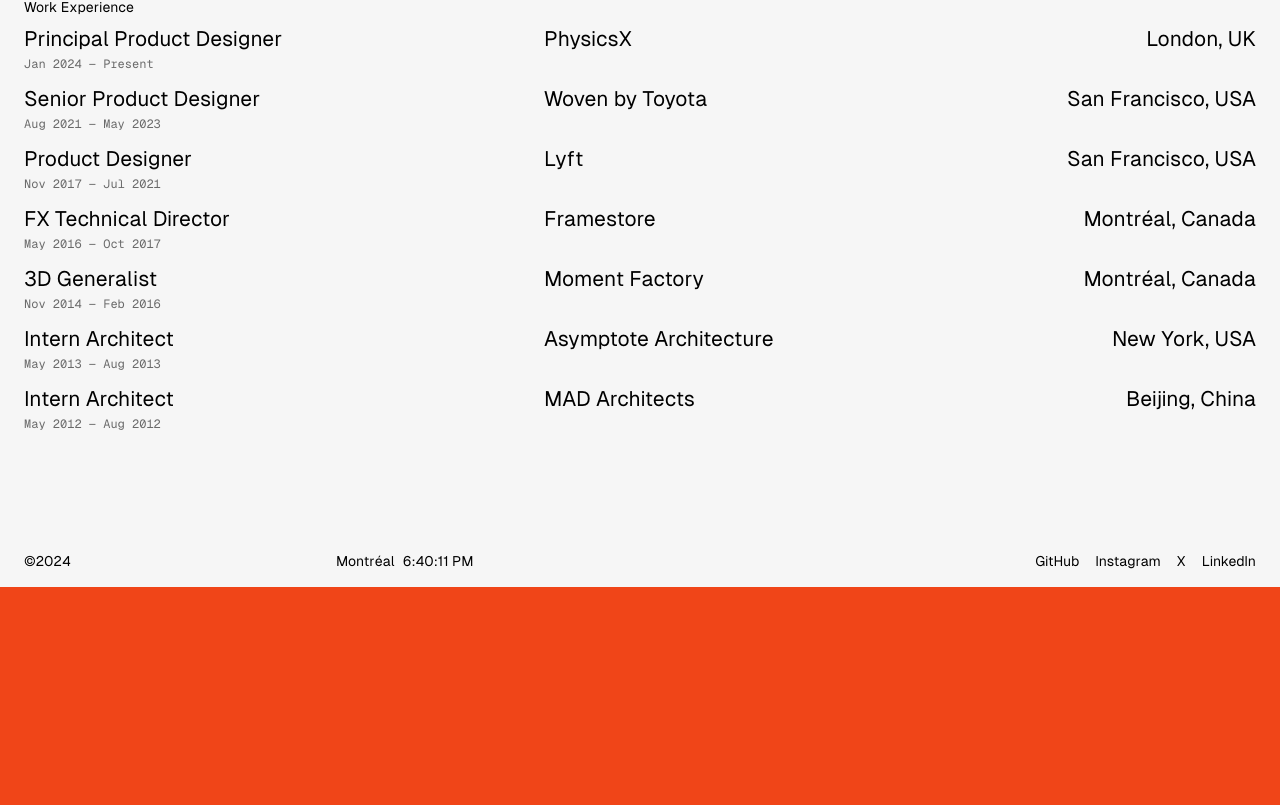
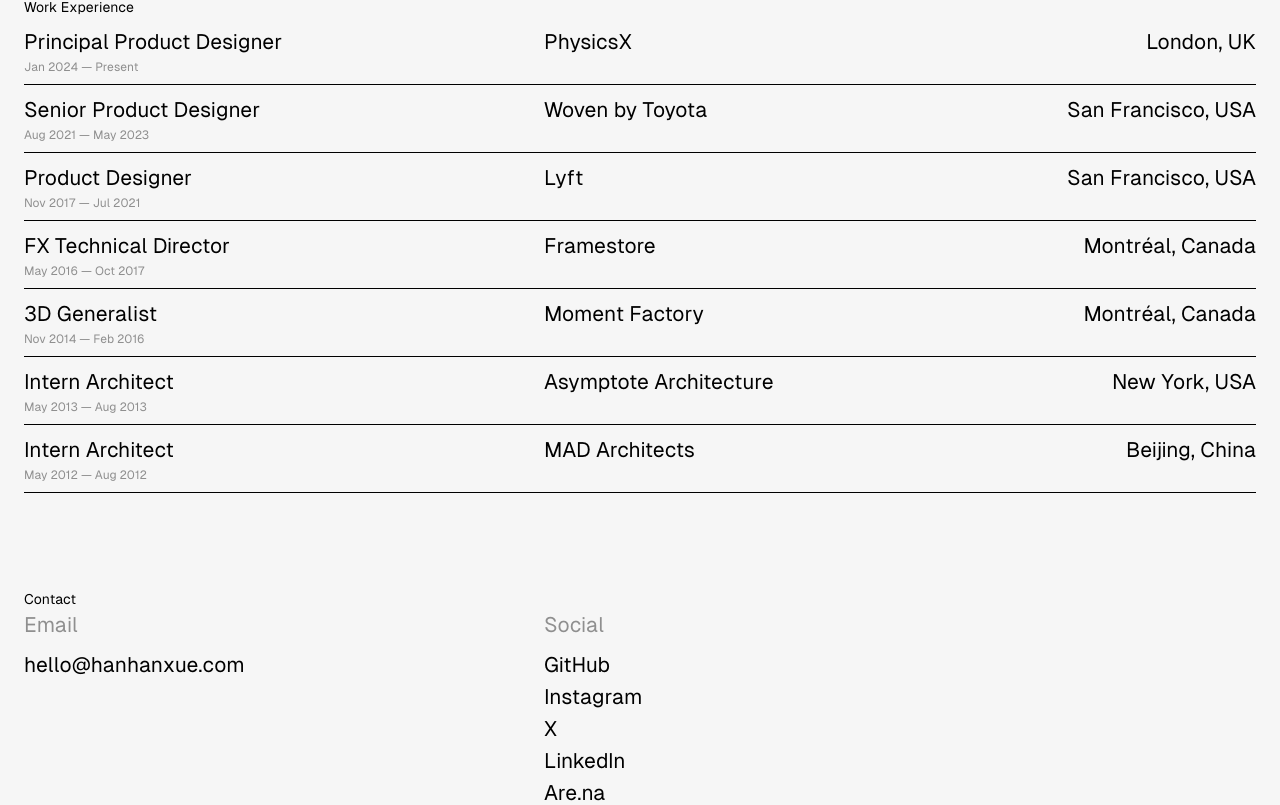
Before and after one commit to hanhanxue/230914_HanHanXue, a Next.js app: page /information in a window 1280 px wide. Shown: the part 1195-2000 px from the top of the page. Before the commit the page ends 1782 px from the top, so only its background shows below. Built offline with nearby package versions, Linux system fonts and the light colour scheme.

Commit message:
information page first pass done

```diff
--- a/src/app/information/page.tsx
+++ b/src/app/information/page.tsx
@@ -1,4 +1,5 @@
 import About_Section from "@/components/information/Bio_Section"
+import Contact_Section from "@/components/information/Contact_Section"
 import WorkExperience_Section from "@/components/information/WorkExperience_Section"
 
 
@@ -16,6 +17,8 @@
 
             <About_Section />
             <WorkExperience_Section />
+            <Contact_Section />
+
         </main>
 
     )
--- a/src/components/information/Bio_Section.module.scss
+++ b/src/components/information/Bio_Section.module.scss
@@ -8,13 +8,15 @@
 
     background-color: $surface-00;
     // background-color: $surface-debug;
+    // color: $text-inverse;
+
     .container {
         display: grid;
         grid-template-columns: repeat(12, 1fr);
         // gap: $spacing-4;
         column-gap: $spacing-4;
 
-        .sectionTitle {
+        .sectionHeader {
             grid-column: 4 / 13;
         }
         .sectionCopy {
--- a/src/components/information/Bio_Section.tsx
+++ b/src/components/information/Bio_Section.tsx
@@ -9,15 +9,18 @@
     <section  className={`${styles.section} framey-xl`}>
 
     <div className={`${styles.container} framex `}>
-      <h2 className={`${styles.sectionTitle} body`}>
+      <h2 className={`${styles.sectionHeader} body`}>
         Biography
       </h2>
+
+
+
 
         <div className={`${styles.sectionCopy} display`}>
         <p>
             Interdisciplinary product designer.
 
-            Formal design training from architecture school with extensive work experience spanning entertainment, architecture, and technology.
+            Formal design training from architecture school with extensive work experience spanning architecture, entertainment, and technology.
 
             Driven by curiosity and a relentless pursuit of excellence and craftsmanship.
 
--- /dev/null
+++ b/src/components/information/Contact_Section.module.scss
@@ -0,0 +1,92 @@
+
+
+@use '@/styles/base/sizing' as *;
+@use '@/styles/base/colors' as *;
+@use '@/styles/base/typography' as *;
+
+.section {
+
+    background-color: $surface-00;
+    // background-color: $surface-debug;
+    .container {
+        display: grid;
+        grid-template-columns: repeat(12, 1fr);
+        // gap: $spacing-4;
+        column-gap: $spacing-4;
+
+        .sectionHeader {
+            grid-column: 4 / 13;
+            @media (max-width: $screen-xl) {
+
+                    grid-column: 1 / 13;
+
+            }
+        }
+
+
+
+        .sectionContent {
+            grid-column: 1 / 13;
+            display: grid;
+            gap: $spacing-4;
+            grid-template-columns: repeat(12, 1fr);
+
+            .contentList {
+                .contentListHeader {
+                    color: $text-secondary;
+                }
+                ul {
+                    margin-top: $spacing-2;
+                }
+            }
+
+
+
+
+
+            div:nth-child(1) {
+                // background-color: red;
+                grid-column: 4 / 8;
+            }
+            div:nth-child(2) {
+                // background-color: red;
+                grid-column: 8 / 13;
+            }
+
+            @media (max-width: $screen-xl) {
+                div:nth-child(1) {
+                    grid-column: 1 / 6;
+                }
+                div:nth-child(2) {
+                    grid-column: 6 / 13;
+                }
+            }
+
+            @media (max-width: $screen-md2) {
+                div:nth-child(1) {
+                    grid-column: 1 / 7;
+                }
+                div:nth-child(2) {
+                    grid-column: 7 / 13;
+                }
+            }
+
+            @media (max-width: $screen-sm) {
+                div:nth-child(1) {
+                    grid-column: 1 / 13;
+                }
+                div:nth-child(2) {
+                    grid-column: 1 / 13;
+                }
+            }
+
+
+        }
+
+
+
+
+    }
+
+
+}
--- /dev/null
+++ b/src/components/information/Contact_Section.tsx
@@ -0,0 +1,59 @@
+import styles from './Contact_Section.module.scss'
+
+
+export default function Contact_Section() {
+  return (
+    <section  className={`${styles.section} framey`}>
+
+    <div className={`${styles.container} framex `}>
+      <h2 className={`${styles.sectionHeader} body`}>
+        Contact
+      </h2>
+
+
+
+
+
+
+      <div className={`${styles.sectionContent}`}>
+
+
+        <div className={`${styles.contentList} title3`}>
+            <h3 className={`${styles.contentListHeader} `}>Email</h3>
+            <ul>
+                <li>
+                hello@hanhanxue.com
+            </li>
+                </ul>
+        </div>
+
+        <div className={`${styles.contentList} title3`}>
+<h3 className={`${styles.contentListHeader} `}>Social</h3>
+<ul>
+    <li>
+    GitHub
+</li>
+<li>
+    Instagram
+</li>
+<li>
+    X
+</li>
+<li>
+    LinkedIn
+</li>
+<li>
+    Are.na
+</li>
+    </ul>
+        </div>
+        </div>
+
+
+
+
+    </div>
+
+    </section>
+  )
+}
--- a/src/components/information/WorkExperience_Section.module.scss
+++ b/src/components/information/WorkExperience_Section.module.scss
@@ -16,7 +16,7 @@
 
 
 
-        .sectionTitle {
+        .sectionHeader {
             grid-column: 4 / 13;
             @media (max-width: $screen-xl) {
                 grid-column: 1 / 13;
@@ -26,6 +26,46 @@
         .table {
             grid-column: 1 / 13;
 
+
+
+
+
+
+
+            .tableRowContainer {
+                // background-color: red;
+                padding: $spacing-2 0;
+
+                $border: 1px;
+                border-top: $border solid transparent;
+                border-bottom: $border solid;
+
+                &:not(:first-child) {
+                    margin-top: -$border;
+                }
+
+
+                &:hover {
+                    // background-color: red;
+                    .tableRow {
+
+                        .dates {
+                            color: $text-primary;
+                        }
+                        .location {
+                            color: $text-primary;
+                        }
+                        .company {
+                            // color: $text-primary;
+                            transition: transform .1s ease-out;
+                            &::before {
+                                content: '→ ';
+                            }
+                                // transform: translateX(8px);
+                        }
+                    }
+                }
+
                 .tableRow {
                     display: grid;
                     grid-template-columns: repeat(12, 1fr);
@@ -34,30 +74,16 @@
                     // gap: $spacing-4;
                     column-gap: $spacing-4;
 
-                padding: $spacing-1 0;
+                    // align-items: start;
 
-
-                align-items: start;
-
-                $border: 2px;
-                border-top: $border  solid transparent;
-                margin-top: -$border;
-                border-bottom: $border  solid transparent;
-
-                &:hover {
-                    border-bottom: $border  solid ;
-                }
-
-                &:first-child {
-                    margin-top: 0;
-                }
 
                     .dates {
                         color: $text-secondary;
                         align-self: center;
                     }
+
                     .location {
-                    // text-align: right;
+
                         justify-self: end;
                     }
 
@@ -79,8 +105,11 @@
                         // background-color: red;
                         grid-column: 11 / 13;
                     }
+
+
                     @media (max-width: $screen-xl) {
                         span:nth-child(1) {
+                            @include caption;
                             grid-row: 2;
                             grid-column: 1 / 6;
                         }
@@ -112,7 +141,7 @@
                         span:nth-child(3) {
                             grid-row: 1;
                             grid-column: 7 / 13;
-                        // text-align: right;
+
                             justify-self: end;
 
 
@@ -123,7 +152,7 @@
                             grid-column: 7 / 13;
 
                             color: $text-secondary;
-                        @include code;
+                            @include caption;
                         }
                       }
 
@@ -140,7 +169,7 @@
                         span:nth-child(3) {
                             grid-row: 3;
                             grid-column: 1 / 13;
-                        // text-align: right;
+
                             justify-self: start;
 
 
@@ -154,6 +183,8 @@
                         }
                       }
                 }
+            }
+
 
         }
 
--- a/src/components/information/WorkExperience_Section.tsx
+++ b/src/components/information/WorkExperience_Section.tsx
@@ -1,11 +1,14 @@
 import styles from './WorkExperience_Section.module.scss'
+
+
+import Link from 'next/link'
 
 export default function WorkExperience_Section() {
   return (
     <section  className={`${styles.section} framey`}>
 
     <div className={`${styles.container} framex `}>
-      <h2 className={`${styles.sectionTitle} body`}>
+      <h2 className={`${styles.sectionHeader} body`}>
         Work Experience
       </h2>
 
@@ -79,12 +82,21 @@
 const ExperienceRow = ({title, company, location, dates}: IExperience) => {
 
   return (
-    <li className={`${styles.tableRow} title3`}>
+    <Link href={'/'}>
+    <li className={`${styles.tableRowContainer} `} >
+     <div className={`${styles.tableRow} title3`} >
+
     <span className={`${styles.dates} code `}>{dates}</span>
     <span className={`${styles.title} `}>{title}</span>
     <span className={`${styles.company} `}>{company}</span>
     <span className={`${styles.location} `}>{location}</span>
+    </div>
+
 </li>
+
+    </Link>
+
+
 
   )
 
--- a/src/styles/base/_base.scss
+++ b/src/styles/base/_base.scss
@@ -11,7 +11,8 @@
 
 html {
     font-size: 16px;
-    -webkit-text-size-adjust: 100%;
+
+    -webkit-text-size-adjust: 100%;     // this fixes font size change when iOS switch from portrait to landscape
 }
 
 body {
--- a/src/styles/base/_colors.scss
+++ b/src/styles/base/_colors.scss
@@ -1,14 +1,18 @@
 @use '@/styles/abstracts/primitives' as *;
 
 
-$surface-debug: #F04518;
+// $surface-debug: #F04518;
+$surface-debug: rgb(255, 44, 0);
 $surface-00: $color-gray-100;
 
 
 $icon-primary: #000;
 
 $text-primary: #000;
-$text-secondary: #6a6a6a;
+$text-secondary: #8f8f8f;
 
 
 $border-00-subtle: #6a6a6a;
+
+
+$text-inverse: white;
--- a/src/styles/base/_typography.scss
+++ b/src/styles/base/_typography.scss
@@ -90,13 +90,13 @@
   line-height: rem(20);
 }
 
-.code {
-  font-family: 'Mono';
+.caption {
+  font-family: 'Sans';
   font-size: rem(12);
   line-height: rem(18);
 }
-@mixin code {
-  font-family: 'Mono';
+@mixin caption {
+  font-family: 'Sans';
   font-size: rem(12);
   line-height: rem(18);
 }
```
Lines whose indentation alone changed are shown as unchanged.
